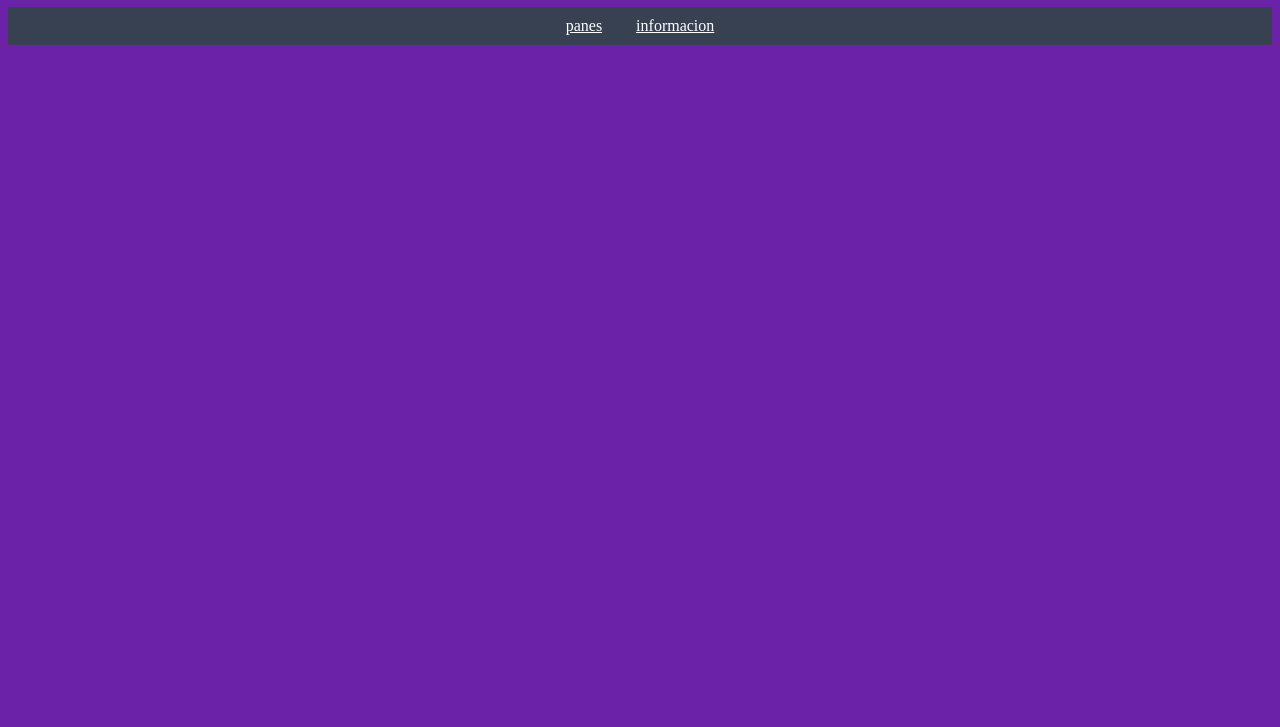
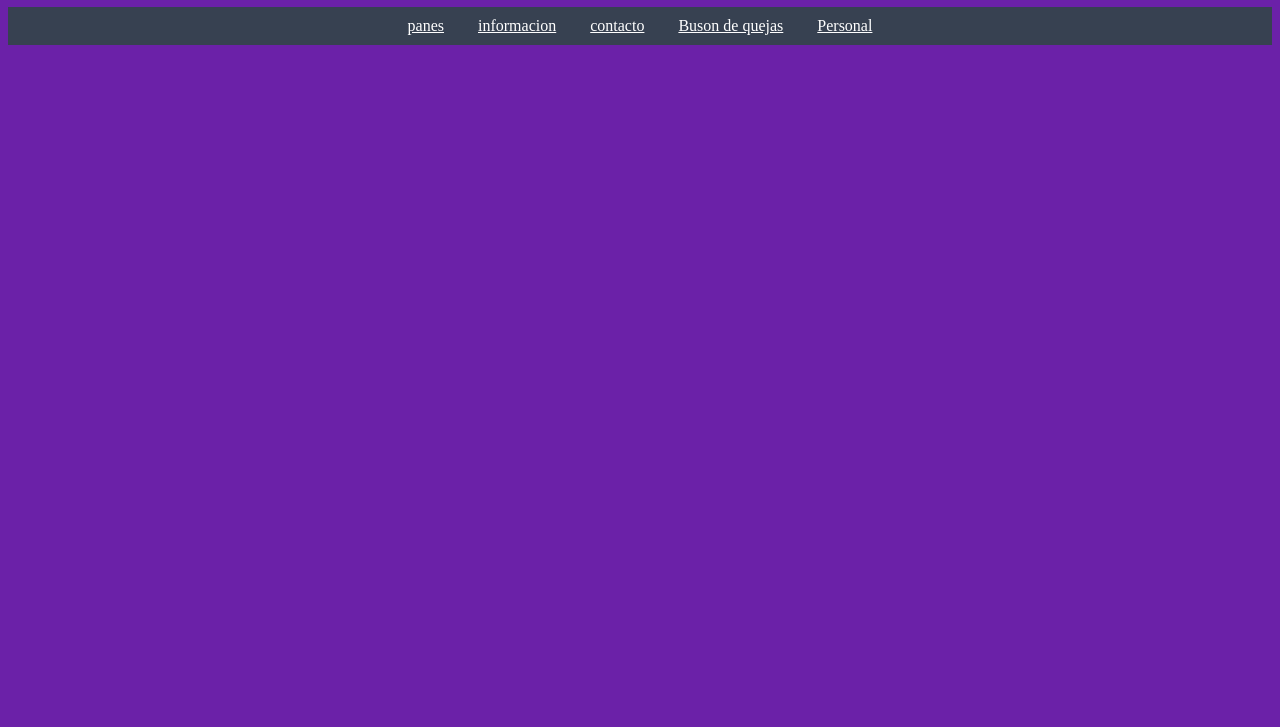
Before and after one commit to VladimirArauz/desesperanza, a plain HTML site: page index.html in a window 1280 px wide. Shown: the part 73-800 px from the top of the page. Drawn offline with Linux system fonts and the light colour scheme.

Commit message:
cambio 1

```diff
--- a/index.html
+++ b/index.html
@@ -12,9 +12,12 @@
     <div class="enlaces">
         <a href="">panes</a>
         <a href="">informacion</a>
+        <a href="">contacto</a>
+        <a href="">Buson de quejas</a>
+        <a href="">Personal</a>
 
     </div>
-    <div></div>
+    <div class="panes"></div>
 
 </body>
 </html>
```
